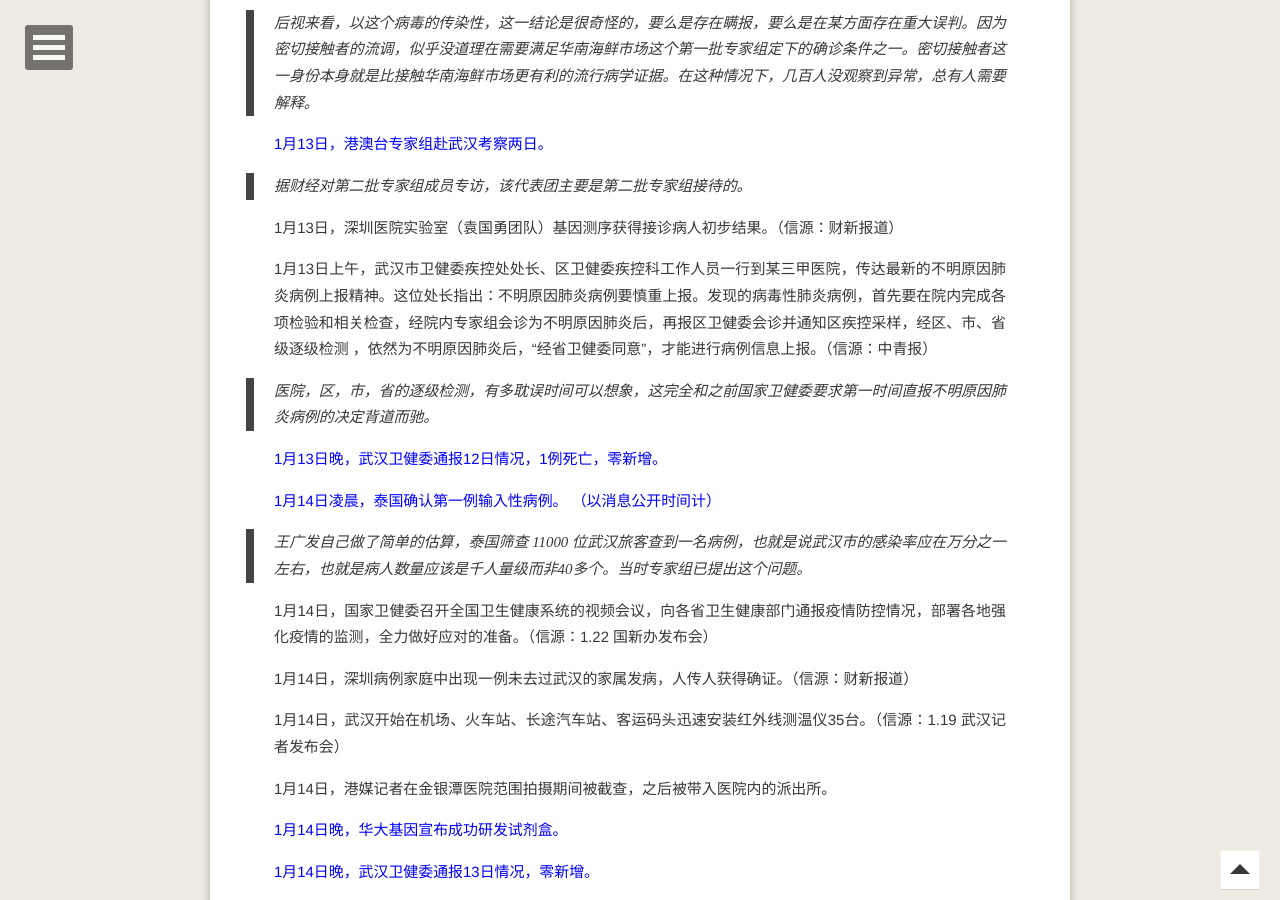
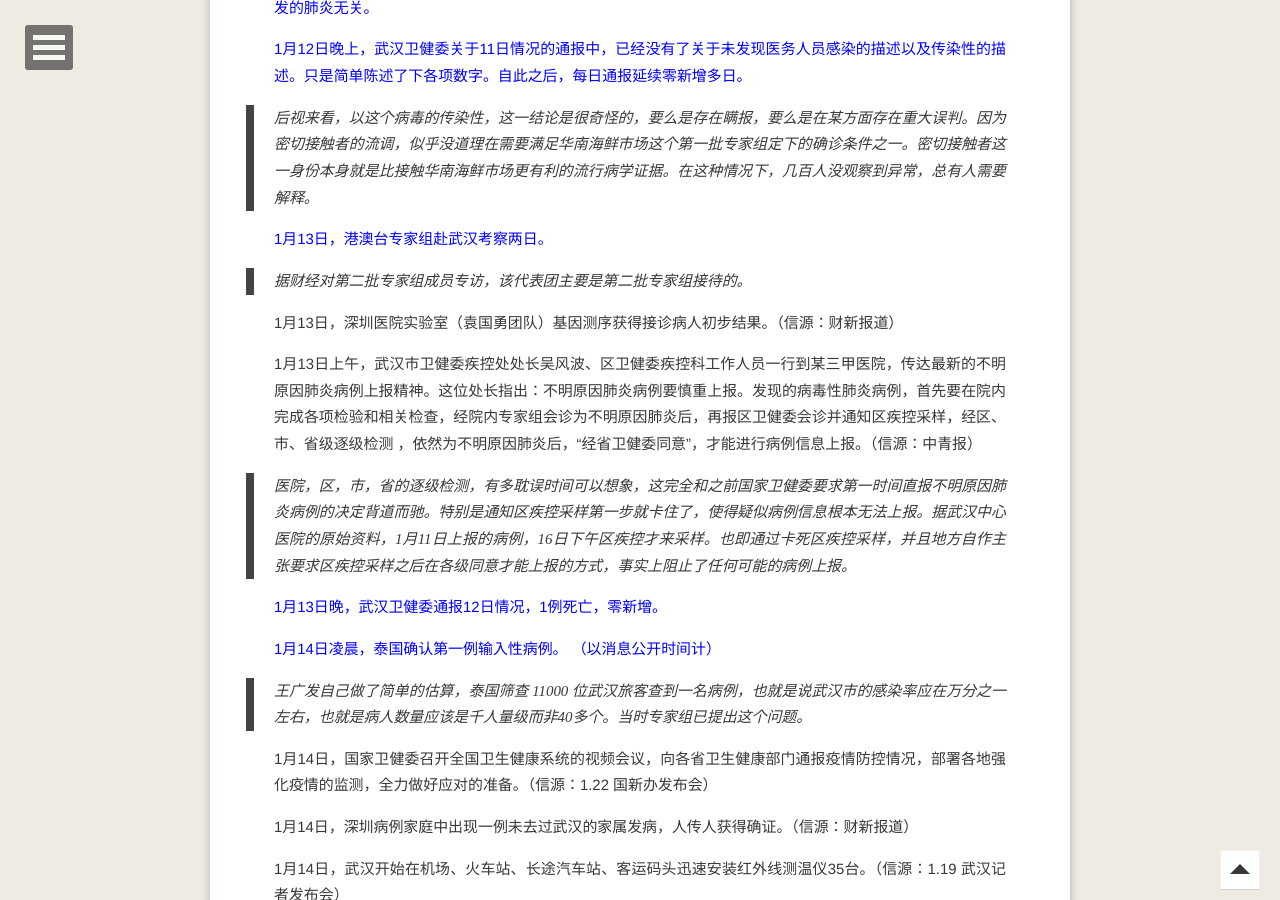
Before and after one commit to refraction-ray/refraction-ray.github.io, a Jekyll site: the page built from _posts/2020-02-19-疫情的早期记忆：时间轴和信息流.md, in a window 1280 px wide and 900 px high, scrolled down 9217 px. Built offline with Jekyll 4.4.1, drawn with Linux system fonts in a browser that asks for light colours; comment, search, counter and statistics services are not loaded; some of the changed text lies outside the part shown.

Commit message:
update on risk

```diff
--- a/_posts/2020-02-19-疫情的早期记忆：时间轴和信息流.md
+++ b/_posts/2020-02-19-疫情的早期记忆：时间轴和信息流.md
@@ -158,6 +158,8 @@
 
 1月3日，武汉按照国家卫健委的要求，开始病例网络直报。（信源：中青报）
 
+> 根据武汉中心医院早期防疫报告记录，医院人员询问第一批12月30日转院到金银潭的七位患者是否需要填报传染病卡，江汉区疾控中心回应等上级通知后再上报。次日医院收到市卫健委指导手册，要求疑似病例院内会诊后即可以直报。
+
 <span style="color:blue"> 1月3日下午，武汉卫健委的通报中提到“病原鉴定（包括核酸检测和病毒分离培养）和病因溯源工作正在进行中”，明确是病毒性肺炎。通报提到“已排除流感、禽流感、腺病毒感染等常见呼吸道疾病”。</span>
 
 > 此时间点武汉 P4 已经确认病毒基因序列，正在进行分离培养。另据赛先生对金银潭医院院长张定宇医生的采访，可以反映出初期病例的核酸检验过程 ：“我们第1组的7个病人，当时是我了解到武汉市CDC当时给这些病人做过咽拭子的核酸检测，检测全部是阴性。当时是武汉CDC是有能力检测核酸的。这个核酸当时是涵盖SARS冠状病毒的核酸，实际上检测SARS冠状病毒。当时如果检测SARS冠状病毒的核酸的话，它也应该呈一部分阳性。
@@ -274,9 +276,9 @@
 
 1月13日，深圳医院实验室（袁国勇团队）基因测序获得接诊病人初步结果。（信源：财新报道）
 
-1月13日上午，武汉市卫健委疾控处处长、区卫健委疾控科工作人员一行到某三甲医院，传达最新的不明原因肺炎病例上报精神。这位处长指出：不明原因肺炎病例要慎重上报。发现的病毒性肺炎病例，首先要在院内完成各项检验和相关检查，经院内专家组会诊为不明原因肺炎后，再报区卫健委会诊并通知区疾控采样，经区、市、省级逐级检测 ，依然为不明原因肺炎后，“经省卫健委同意”，才能进行病例信息上报。（信源：中青报）
+1月13日上午，武汉市卫健委疾控处处长吴风波、区卫健委疾控科工作人员一行到某三甲医院，传达最新的不明原因肺炎病例上报精神。这位处长指出：不明原因肺炎病例要慎重上报。发现的病毒性肺炎病例，首先要在院内完成各项检验和相关检查，经院内专家组会诊为不明原因肺炎后，再报区卫健委会诊并通知区疾控采样，经区、市、省级逐级检测 ，依然为不明原因肺炎后，“经省卫健委同意”，才能进行病例信息上报。（信源：中青报）
 
-> 医院，区，市，省的逐级检测，有多耽误时间可以想象，这完全和之前国家卫健委要求第一时间直报不明原因肺炎病例的决定背道而驰。
+> 医院，区，市，省的逐级检测，有多耽误时间可以想象，这完全和之前国家卫健委要求第一时间直报不明原因肺炎病例的决定背道而驰。特别是通知区疾控采样第一步就卡住了，使得疑似病例信息根本无法上报。据武汉中心医院的原始资料，1月11日上报的病例，16日下午区疾控才来采样。也即通过卡死区疾控采样，并且地方自作主张要求区疾控采样之后在各级同意才能上报的方式，事实上阻止了任何可能的病例上报。
 
 <span style="color:blue">1月13日晚，武汉卫健委通报12日情况，1例死亡，零新增。</span>
 
@@ -335,6 +337,8 @@
 
 <span style="color:blue"> 1月16日中午，日本确认第一例输入性病例。</span>
 
+1月16日，湖北省疾控中心收到国家下发的检测试剂盒。（信源：财新对袁国勇的采访。）
+
 1月16日，关于家属疑似肺炎却无法入院的的微博开始增多。
 
 > 这条我没有标蓝，是因为大多数人无法获取这些消息，这种微博并没有大 V 或者官媒转发。但之后渐渐有外媒引用这些微博内容。最早的这种求助微博可以至少追溯到1月11日。在16日这一时间点前后，武汉医疗系统遭到的服务饱和攻击，武汉医疗系统开始渐渐陷入崩溃边缘。各大医院此时每日通过 CT 发现的高度疑似的病例已经在几十到一百的数量级（据财新报道）。即使这样，临床医生敢在病例单上笼统地写“病毒性肺炎”的都是少数，大部分都是只写“肺部感染”。这也是当时微博求助经常遭到攻击的原因，很多网友的质疑原因竟然是：“你的病例单上没写是新冠肺炎，这么造谣想干嘛？”
@@ -386,6 +390,8 @@
 1月18日，国家卫健委第三批专家组从各地陆续抵汉。成员包括钟南山，李兰娟，曾光，高福，袁国勇，杜斌。钟南山为组长。
 
 > （具体时间不确定）华中科技大学同济医学院77级的两位校友，一位是长期在WHO工作的刘运国教授，一位是协和医院感染科的揭盛华教授。从一月初开始，揭盛华教授不停地关注着疫情进展，反应敏锐而准确，及时向WHO的刘运国教授通报情况。当得知WHO中国代表处获得“疫情可控可防"的答复后，刘运国教授亲自率团到京，与相关部门进行谈判和协调，这才有了后续的第二批专家到汉以及钟南山院士的发声。（信源：微博@成都下水道，无法保证100%可信度，此文中的第二批专家组应指第三批专家组。）
+>
+> 另据袁国勇采访，第三批专家组一位专业顶尖的流行病学科学家向中央提出了武汉封城的建议，根据第三批专家组名单，此人很可能是曾光。
 
 <span style="color:blue">1月18日，武汉百步亭社区举办万家宴。</span>
 
```
Also changed, not shown: other parts of _posts/2020-02-19-疫情的早期记忆：时间轴和信息流.md (+1 -1 lines), _posts/2020-02-29-ETF LOF 和套利浅谈.md (+1 -1 lines).
